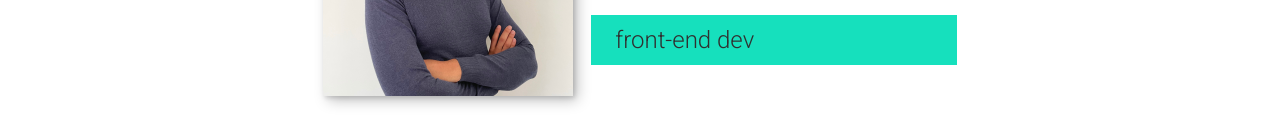
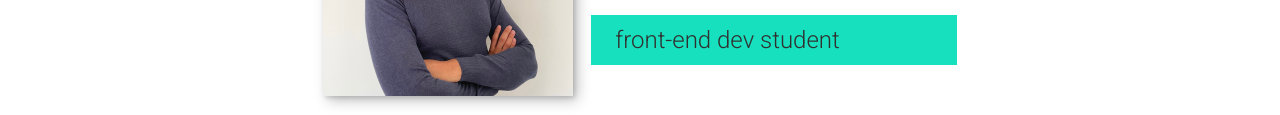
Before and after one commit to Rafik-Zaied/personal-site, a plain HTML site: page index.html in a window 1280 px wide. Shown: the part 244-359 px from the top of the page. Drawn offline with Linux system fonts and the light colour scheme.

Commit message:
Update index.html

```diff
--- a/index.html
+++ b/index.html
@@ -33,7 +33,7 @@
     <!-- INTRODUCTION -->
     <section class="intro" id="home">
       <h1 class="section-title section-title-intro">Hi, I am <strong>Rafik Zaied</strong></h1>
-      <p class="section-subtitle section-subtitle-intro">front-end dev</p>
+      <p class="section-subtitle section-subtitle-intro">front-end dev student</p>
       <img class="intro-img" src="img/home-img.jpeg" alt="" />
     </section>
 
```
